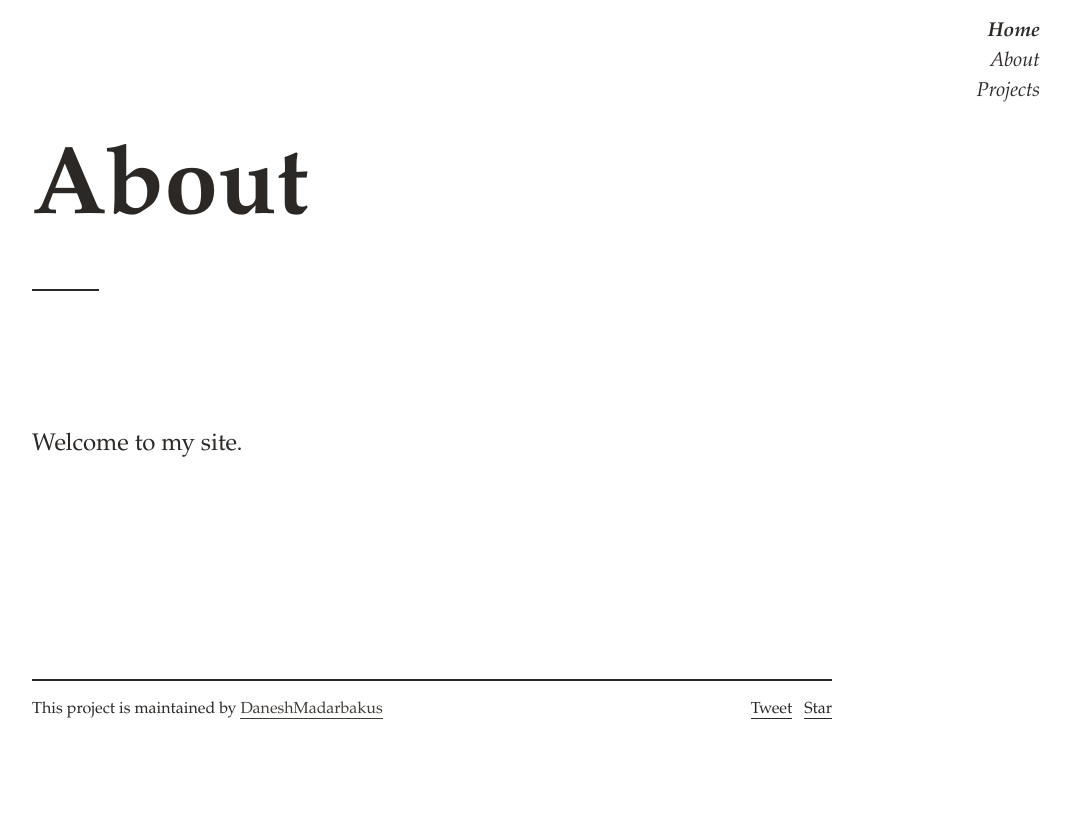
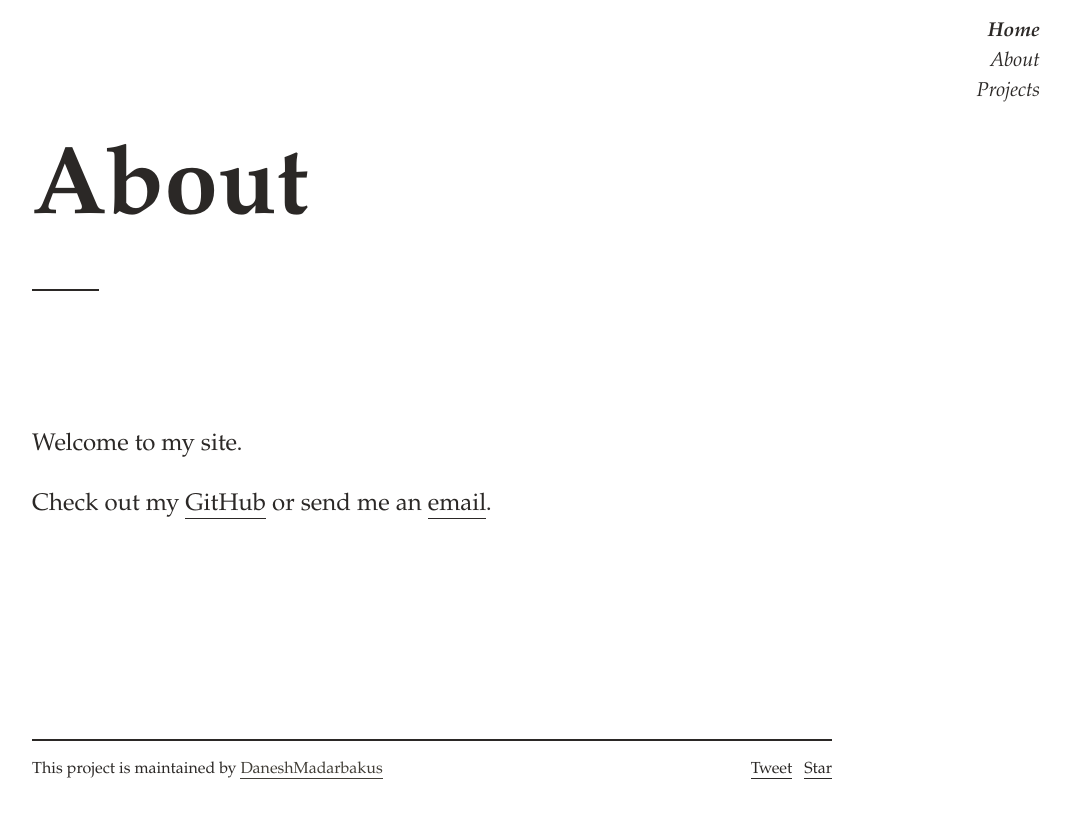
Before and after one commit to DaneshMadarbakus/DaneshMadarbakus.github.io, a Jekyll site: the page built from about.md, in a window 1280 px wide. Shown: the top 818 px of the page, without its empty margins (208-1279 px from the left). Built offline with Jekyll 4.4.1, drawn with Linux system fonts in a browser that asks for light colours; comment, search, counter and statistics services are not loaded; part of the change alters nothing that is shown.

Commit message:
made changes to my about page

```diff
--- a/_config.yml
+++ b/_config.yml
@@ -14,11 +14,11 @@
 # You can create any custom variable you would like, and they will be accessible
 # in the templates via {{ site.myvariable }}.
 title: Danesh Madarbakus
-email: because@domain.com
+email: daneshplt@hotmail.co.uk
 description: > # This is the real deal site. you will find it very interesting because it is very interesting.
 baseurl: "" # the subpath of your site, e.g. /blog
 url: "" # the base hostname & protocol for your site, e.g. http://example.com
-twitter_username: DaneshDandan
+twitter_username: DanTheMMAn93
 github_username:  DaneshMadarbakus
 
 # Build settings
--- a/about.md
+++ b/about.md
@@ -5,3 +5,5 @@ permalink: /about/
 ---
 
 Welcome to my site.
+
+Check out my [GitHub](http://github.com/daneshmadarbakus) or send me an [email](mailto:daneshplt@hotmail.co.uk).
```
